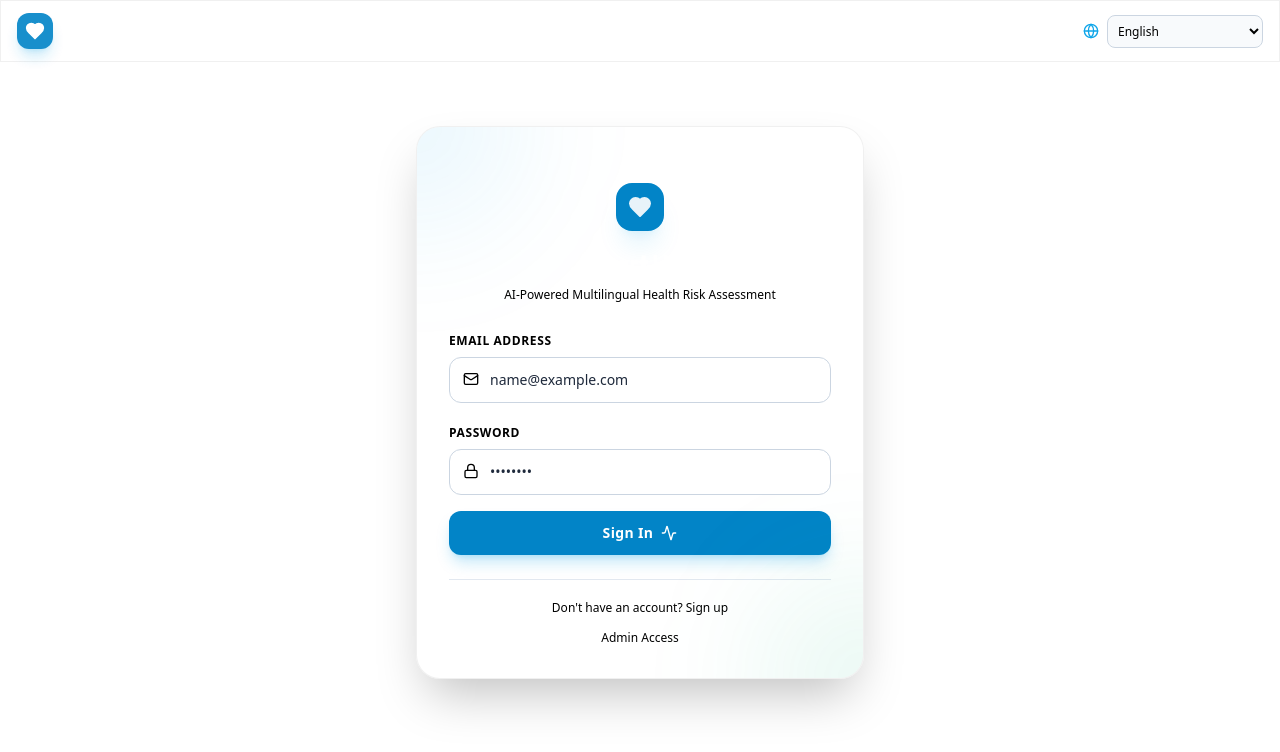
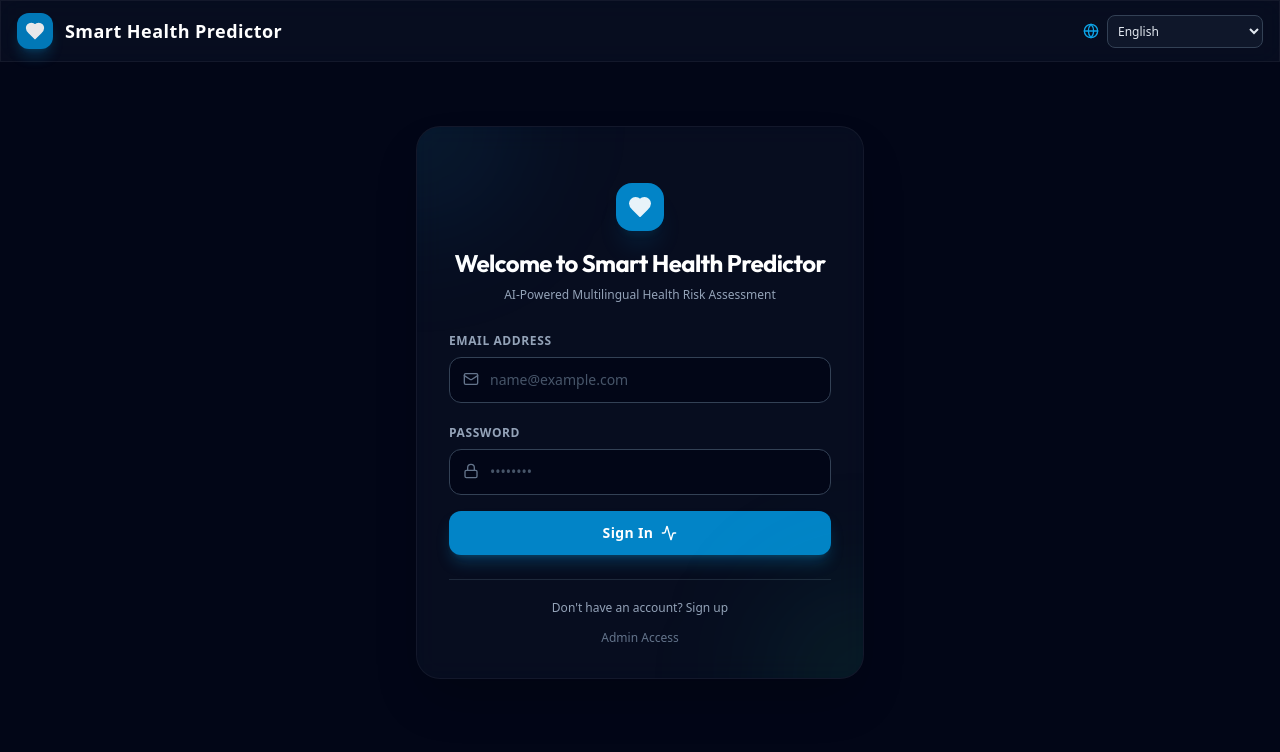
Before and after one commit to pradeepreddy16/smart-health-prediction, a React (Vite) app in the folder frontend/: page /login in a window 1280 px wide. Shown: the top 752 px of the page. Built offline with nearby package versions, Linux system fonts and the light colour scheme.

Commit message:
Revert background and font changes back to original dark theme

```diff
--- a/frontend/src/index.css
+++ b/frontend/src/index.css
@@ -11,25 +11,20 @@
   }
 
   ::selection {
-    background-color: #0c0c0c;
+    background-color: #0ea5e9;
     color: #ffffff;
   }
 
-  h1,
-  h2,
-  h3,
-  h4,
-  h5,
-  h6 {
+  h1, h2, h3, h4, h5, h6 {
     font-family: 'Outfit', sans-serif;
   }
 }
 
 /* Glassmorphism Presets */
 .glass-panel {
-  background: rgba(255, 255, 255, 0.7);
+  background: rgba(15, 23, 42, 0.45);
   backdrop-filter: blur(12px);
-  border: 1px solid rgba(0, 0, 0, 0.06);
+  border: 1px solid rgba(255, 255, 255, 0.05);
 }
 
 .glass-panel-hover {
@@ -37,44 +32,41 @@
 }
 
 .glass-panel-hover:hover {
-  background: rgba(255, 255, 255, 0.95);
-  border-color: rgba(0, 11, 17, 0.3);
+  background: rgba(15, 23, 42, 0.6);
+  border-color: rgba(14, 165, 233, 0.2);
   transform: translateY(-2px);
-  box-shadow: 0 12px 20px -10px rgba(0, 0, 0, 0.12);
+  box-shadow: 0 12px 20px -10px rgba(0, 0, 0, 0.5);
 }
 
 /* Progress bar fill animations */
 @keyframes fillProgress {
-  from {
-    width: 0%;
-  }
+  from { width: 0%; }
 }
 
 .animate-fill {
   animation: fillProgress 1s cubic-bezier(0.4, 0, 0.2, 1) forwards;
 }
 
-/* Custom Scrollbar for premium light look */
+/* Custom Scrollbar for premium dark look */
 ::-webkit-scrollbar {
   width: 6px;
   height: 6px;
 }
 
 ::-webkit-scrollbar-track {
-  background: rgba(0, 0, 0, 0.03);
+  background: rgba(15, 23, 42, 0.5);
 }
 
 ::-webkit-scrollbar-thumb {
-  background: rgba(14, 14, 14, 0.3);
+  background: rgba(148, 163, 184, 0.3);
   border-radius: 9999px;
 }
 
 ::-webkit-scrollbar-thumb:hover {
-  background: rgba(0, 0, 0, 0.5);
+  background: rgba(14, 165, 233, 0.5);
 }
 
 /* Hide default Map controls if needed */
-.gmnoprint,
-.gm-style-cc {
+.gmnoprint, .gm-style-cc {
   display: none !important;
 }
--- a/frontend/tailwind.config.js
+++ b/frontend/tailwind.config.js
@@ -20,19 +20,6 @@ export default {
           800: '#1e293b',
           900: '#0f172a',
           950: '#020617',
-        },
-        slate: {
-          50: '#000000',
-          100: '#000000',
-          200: '#000000',
-          300: '#000000',
-          400: '#000000',
-          500: '#000000',
-          600: '#1e293b',
-          700: '#cbd5e1',
-          800: '#e2e8f0',
-          900: '#f8fafc',
-          950: '#ffffff',
         },
         medical: {
           50: '#f0f9ff',
```
Also changed, not shown: 1 other file (tests, documents, lock files or other folders).
